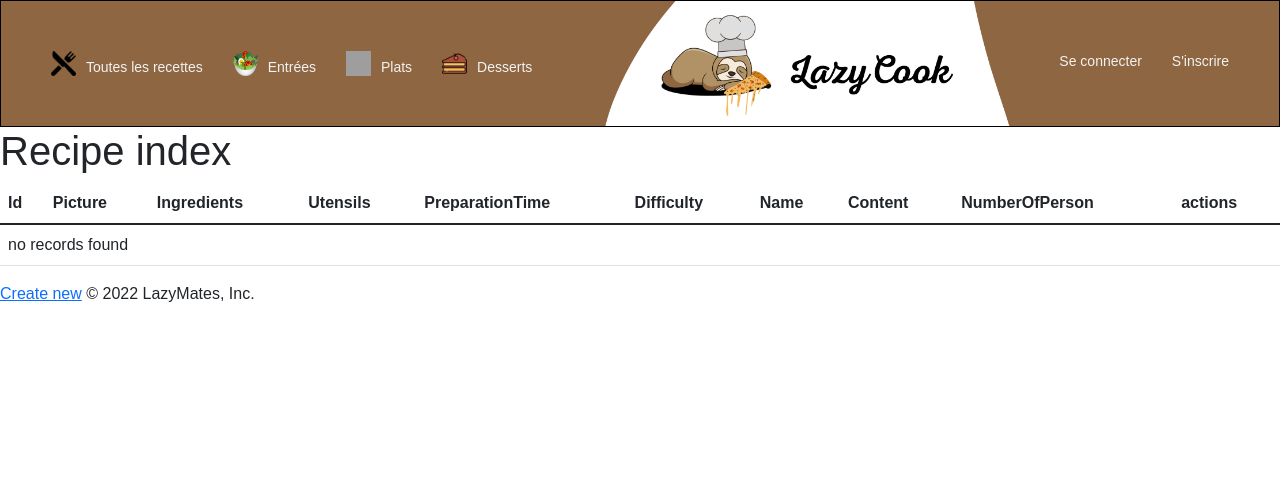
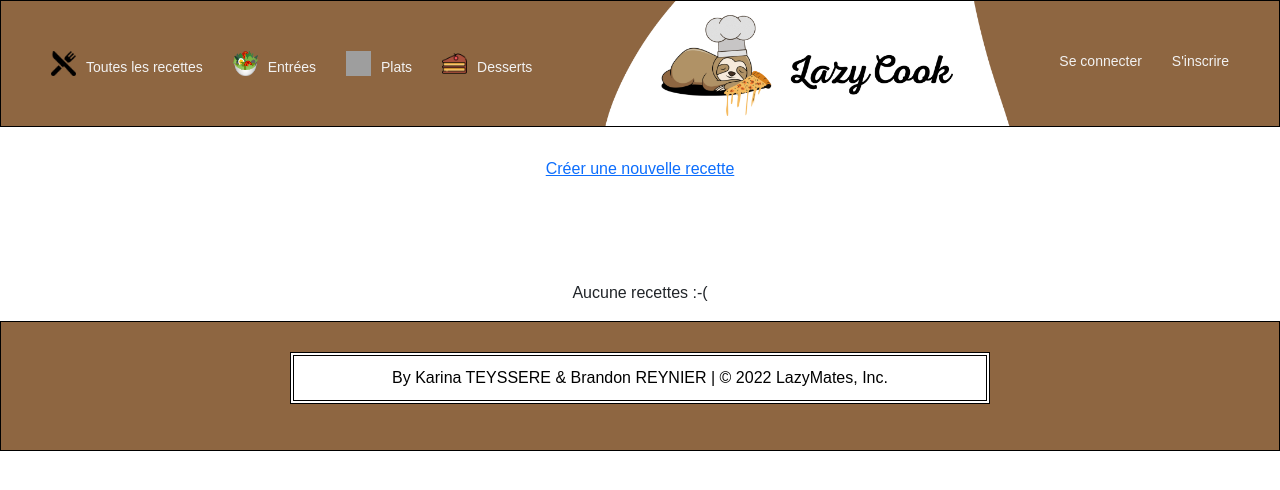
Before and after one commit to kteyssere/SymfonyProjectLazyCook, a Symfony app: template templates/recipe/myrecipe.html.twig in a window 1280 px wide. Shown: the top 490 px of the page. Run offline with Twig, Linux system fonts and the light colour scheme; the template is opened without the code that fills it, so the values that code supplies are empty; some libraries are stand-ins or nearby versions; grey boxes are pictures that could not be loaded.

Commit message:
Page détail des recettes

```diff
--- a/public/css/base.css
+++ b/public/css/base.css
@@ -254,3 +254,10 @@ ul.topnav li.right {float: right;}
 input::placeholder {
     text-align: center;
 }
+
+textarea {
+    width: 700px;
+    height: 200px;
+    margin-left: 8px;
+    margin-right: 5px;
+}
--- a/src/Controller/CommentaryController.php
+++ b/src/Controller/CommentaryController.php
@@ -76,7 +76,7 @@ class CommentaryController extends AbstractController
 
         if ($form->isSubmitted() && $form->isValid()) {
             $commentaryRepository->add($commentary);
-            return $this->redirectToRoute('app_commentary_index', [], Response::HTTP_SEE_OTHER);
+            return $this->redirectToRoute('app_recipe_show', ['id' => $commentary->getRecipe()->getId()], Response::HTTP_SEE_OTHER);
         }
 
         return $this->renderForm('commentary/edit.html.twig', [
--- a/src/Controller/RecipeController.php
+++ b/src/Controller/RecipeController.php
@@ -189,10 +189,13 @@ class RecipeController extends AbstractController
     #[Route('/{id}/edit', name: 'app_recipe_edit', methods: ['GET', 'POST'])]
     public function edit(Request $request, Recipe $recipe, RecipeRepository $recipeRepository): Response
     {
+        $pic = $recipe->getPicture();
+//       dd($pic);
         $form = $this->createForm(RecipeType::class, $recipe);
         $form->handleRequest($request);
 
         if ($form->isSubmitted() && $form->isValid()) {
+            //$recipe->setPicture($pic);
             $recipeRepository->add($recipe);
             return $this->redirectToRoute('app_recipe_index', [], Response::HTTP_SEE_OTHER);
         }
--- a/src/Form/RecipeType.php
+++ b/src/Form/RecipeType.php
@@ -26,6 +26,7 @@ class RecipeType extends AbstractType
     {
         $builder
             ->add('picture', FileType::class, [
+                'data_class' => null,
                 'label' => 'Photo de la recette',
                 'required' => false,
                 'constraints' => [
--- a/src/Repository/RecipeRepository.php
+++ b/src/Repository/RecipeRepository.php
@@ -53,7 +53,7 @@ class RecipeRepository extends ServiceEntityRepository
         return $this->createQueryBuilder('r')
             ->orWhere('r.name LIKE :val')
             ->orWhere('r.ingredients LIKE :val')
-            ->setParameter('val', $value . '%')
+            ->setParameter('val', '%' . $value . '%')
             ->orderBy('r.id', 'ASC')
 
             ->getQuery()
@@ -112,7 +112,7 @@ class RecipeRepository extends ServiceEntityRepository
     public function findRecipeByCategory($value)
     {
         return $this->createQueryBuilder('r')
-            ->orWhere('r.category LIKE :val')
+            ->orWhere('r.category = :val')
             ->setParameter('val', $value)
             ->orderBy('r.id', 'ASC')
 
--- a/templates/base.html.twig
+++ b/templates/base.html.twig
@@ -58,15 +58,9 @@
         {% endblock %}
 
         {% block footer %}
-{#            <div style="background-color: white; height: 50px; width: auto;">#}
-{#                <p style="text-align: center; margin-top: 30px;">By Karina TEYSSERE & Brandon REYNIER</p>#}
-{#            </div>#}
-
-
-
-
-
-            © 2022 LazyMates, Inc.
+            <div style="background-color: #8e6641; height: auto; width: auto; border: solid 1px black; padding: 30px;">
+                <p style="text-align: center; color: black; border: double 4px black; width: 700px; padding: 10px; background-color: white; margin-left: auto; margin-right: auto;">By Karina TEYSSERE & Brandon REYNIER | © 2022 LazyMates, Inc.</p>
+            </div>
         {% endblock %}
     </body>
 </html>
--- a/templates/commentary/_delete_form.html.twig
+++ b/templates/commentary/_delete_form.html.twig
@@ -1,4 +1,4 @@
 <form method="post" action="{{ path('app_commentary_delete', {'id': commentary.id}) }}" onsubmit="return confirm('Are you sure you want to delete this item?');">
     <input type="hidden" name="_token" value="{{ csrf_token('delete' ~ commentary.id) }}">
-    <button class="btn">Delete</button>
+    <button class="btn" style="background-color: red; color: white;">Supprimer</button>
 </form>
--- a/templates/recipe/myrecipe.html.twig
+++ b/templates/recipe/myrecipe.html.twig
@@ -3,47 +3,26 @@
 {% block title %}Recipe index{% endblock %}
 
 {% block body %}
-    <h1>Recipe index</h1>
 
-    <table class="table">
-        <thead>
-        <tr>
-            <th>Id</th>
-            <th>Picture</th>
-            <th>Ingredients</th>
-            <th>Utensils</th>
-            <th>PreparationTime</th>
-            <th>Difficulty</th>
-            <th>Name</th>
-            <th>Content</th>
-            <th>NumberOfPerson</th>
-            <th>actions</th>
-        </tr>
-        </thead>
-        <tbody>
-        {% for recipe in recipes %}
-            <tr>
-                <td>{{ recipe.id }}</td>
-                <td>{{ recipe.picture }}</td>
-                <td>{{ recipe.ingredients }}</td>
-                <td>{{ recipe.utensils }}</td>
-                <td>{{ recipe.preparationTime }}</td>
-                <td>{{ recipe.difficulty }}</td>
-                <td>{{ recipe.name }}</td>
-                <td>{{ recipe.content }}</td>
-                <td>{{ recipe.numberOfPerson }}</td>
-                <td>
-                    <a href="{{ path('app_recipe_show', {'id': recipe.id}) }}">show</a>
-                    <a href="{{ path('app_recipe_edit', {'id': recipe.id}) }}">edit</a>
-                </td>
-            </tr>
-        {% else %}
-            <tr>
-                <td colspan="10">no records found</td>
-            </tr>
-        {% endfor %}
-        </tbody>
-    </table>
+    <div style="text-align: center; margin-top: 30px;">
+        <a href="{{ path('app_recipe_new') }}">Créer une nouvelle recette</a>
+    </div>
 
-    <a href="{{ path('app_recipe_new') }}">Create new</a>
+    {% for recipe in recipes %}
+    <div class="grille">
+            <div class="grid-item">
+                <a href="{{ path('app_recipe_show', {'id': recipe.id}) }}"><img id="product_img" src="/upload/{{ recipe.picture }}" style="border-radius: 10px 10px 0px 0px;"/></a>
+                <p class="p">{{ recipe.name }} - {{ recipe.numberOfPerson }}<img src="/img/nbperson.png" style="height: 15px; width: 15px; margin-bottom: 5px;"> - {{ recipe.preparationTime }}min<img src="/img/time.png" style="height: 15px; width: 15px; margin-bottom: 5px;"></p>
+                {% if is_granted('ROLE_ADMIN') %}
+                    <a href="{{ path('app_recipe_show', {'id': recipe.id}) }}">Voir</a>
+                    <a href="{{ path('app_recipe_edit', {'id': recipe.id}) }}">Modifier</a>
+                {% endif %}
+            </div>
+    </div>
+    {% else %}
+        <div style="text-align: center;">
+            <p style="margin-top: 100px;">Aucune recettes :-(</p>
+        </div>
+    {% endfor %}
+
 {% endblock %}
```
Also changed, not shown: templates/recipe/index.html.twig (+1 -20 lines), templates/recipe/show.html.twig (+39 -91 lines), public/upload/Capture-d-ecran-2021-11-25-a-10-31-41-624176e20b956.png (deleted), public/upload/Capture-d-ecran-2021-11-25-a-10-31-41-624176e8ca334.png (deleted).
